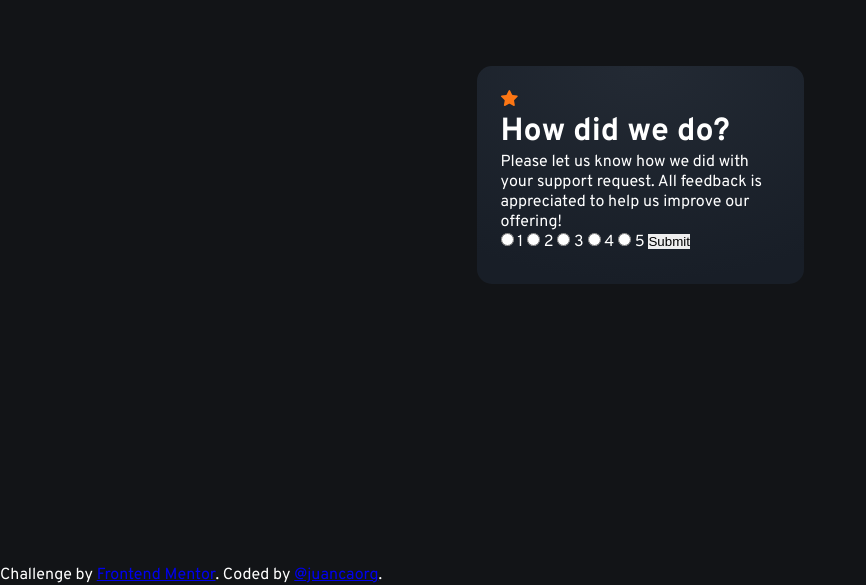
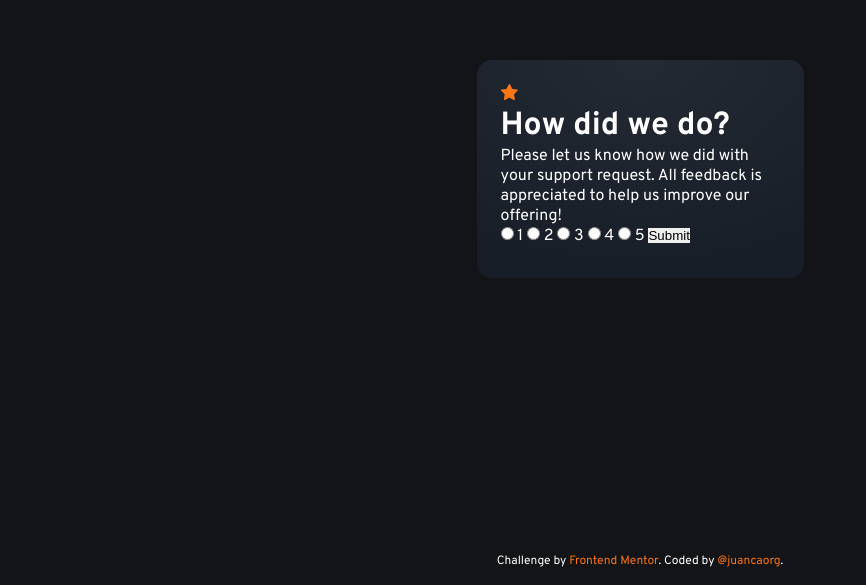
Before and after one commit to juancaorg/interactive-rating-component, a plain HTML site: page index.html in a window 1280 px wide. Shown: the part 215-800 px from the top of the page, without its empty margins (0-866 px from the left). Drawn offline with Linux system fonts and the light colour scheme.

Commit message:
feat(style): attribution styling

```diff
--- a/style.css
+++ b/style.css
@@ -21,7 +21,9 @@
   --clr-medium-gray: hsl(216, 12%, 54%);
   --clr-dark-blue: hsl(213, 19%, 18%);
   --clr-very-dark-blue: hsl(216, 12%, 8%);
-  /* Fonts. */
+  /* Attribution color. */
+  --clr-brandeis-blue: hsl(212, 95%, 48%);
+  /* Font. */
   --ff-primary: "Overpass", sans-serif;
 }
 
@@ -42,3 +44,19 @@ body {
   margin: auto;
   padding: 1.5rem 1.5rem 2rem;
 }
+
+.attribution {
+  color: var(--clr-white);
+  font-size: 0.75rem;
+  margin-bottom: 1rem;
+  text-align: center;
+}
+
+.attribution a {
+  color: var(--clr-orange);
+  text-decoration: none;
+}
+
+.attribution a:hover {
+  color: var(--clr-brandeis-blue);
+}
```
